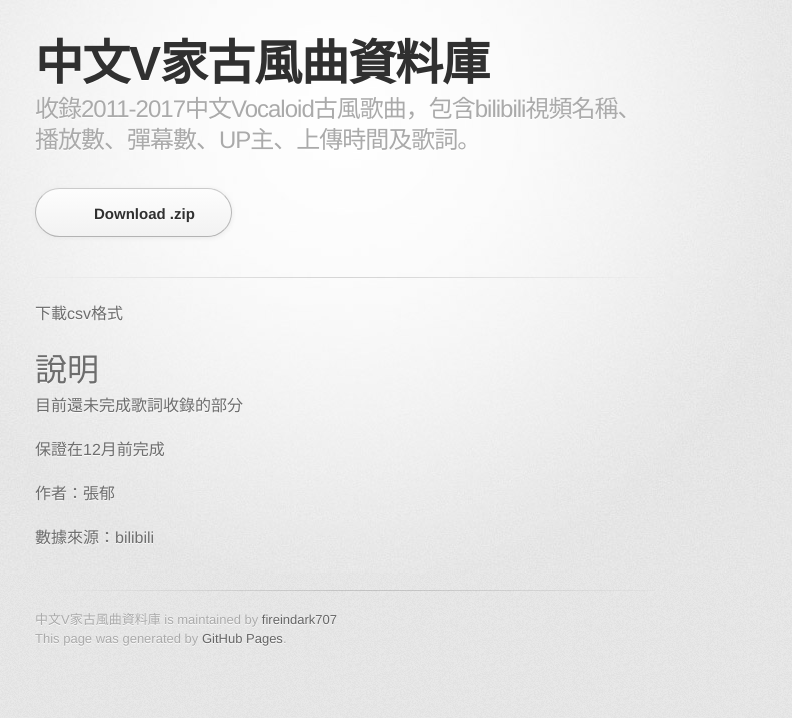
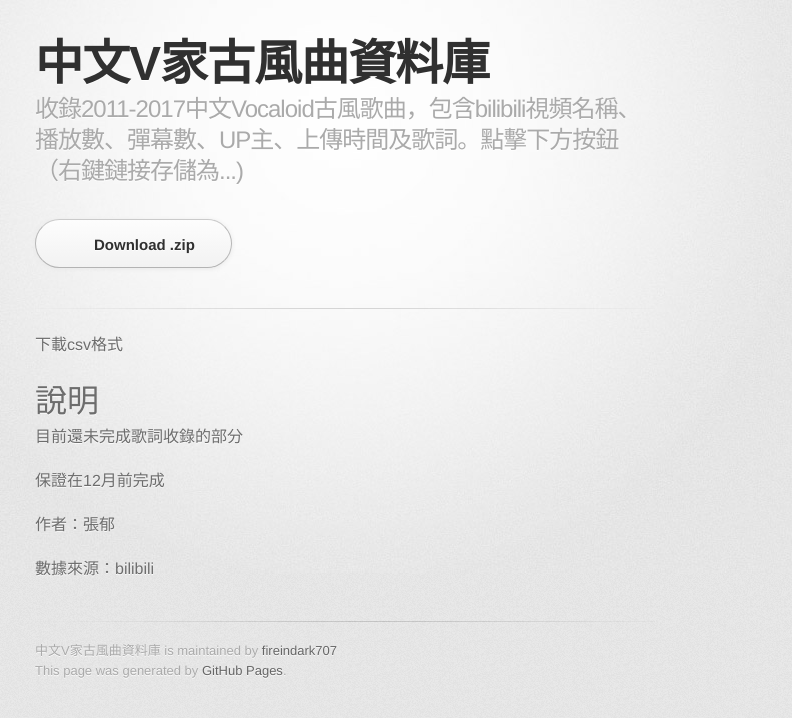
Before and after one commit to fireindark707/ChineseV_GUFENG, a Jekyll site: the page built from docs/index.md, in a window 1280 px wide. Shown: the top 718 px of the page, without its empty margins (295-1087 px from the left). Built offline with Jekyll 4.4.1, drawn with Linux system fonts in a browser that asks for light colours; some web fonts are replaced.

Commit message:
Update _config.yml

```diff
--- a/docs/_config.yml
+++ b/docs/_config.yml
@@ -3,4 +3,4 @@ google_analytics:
 theme: jekyll-theme-tactile
 
 title: 中文V家古風曲資料庫
-description: 收錄2011-2017中文Vocaloid古風歌曲，包含bilibili視頻名稱、播放數、彈幕數、UP主、上傳時間及歌詞。
+description: 收錄2011-2017中文Vocaloid古風歌曲，包含bilibili視頻名稱、播放數、彈幕數、UP主、上傳時間及歌詞。點擊下方按鈕（右鍵鏈接存儲為...)
```
